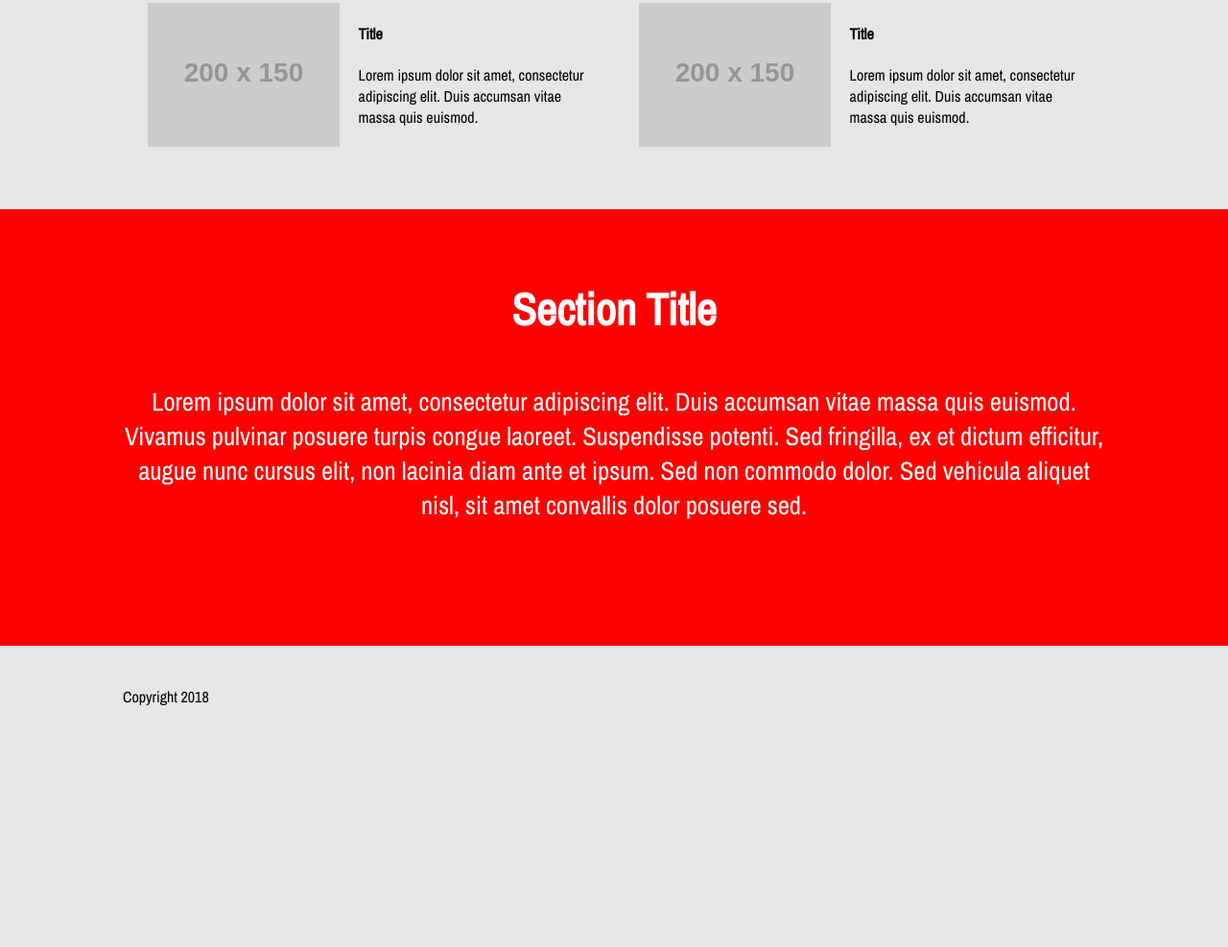
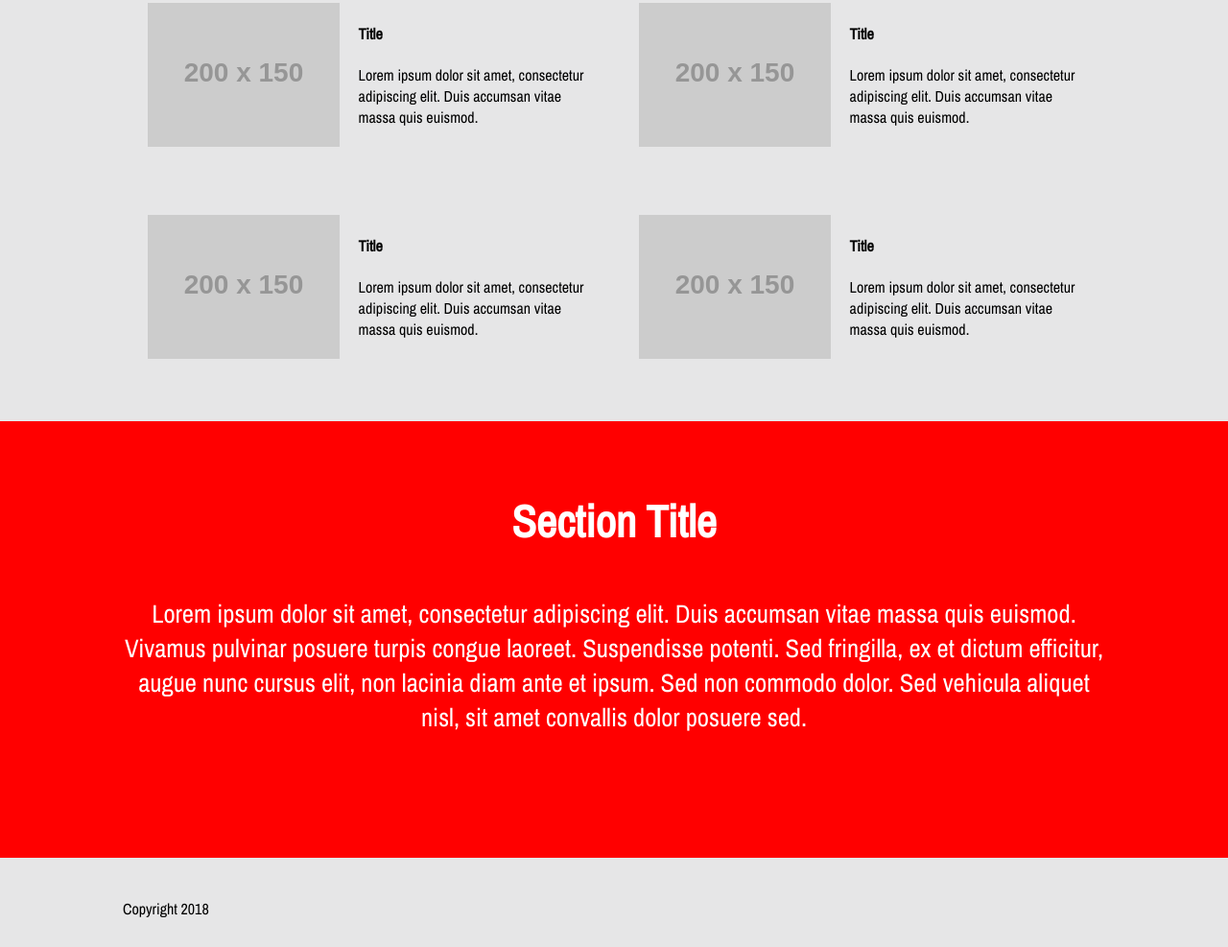
Before and after one commit to puttyplayer/iffall2019, a plain HTML site: page box-model/index.html in a window 1280 px wide. Shown: the part 1767-2754 px from the top of the page at 96% size. Before the commit the page ends 2533 px from the top, so only its background shows below. Drawn offline with nearby package versions, Linux system fonts and the light colour scheme; placeholder pictures from the web are drawn by us.

Commit message:
added extra images

```diff
--- a/box-model/index.html
+++ b/box-model/index.html
@@ -70,6 +70,18 @@
                         <p> Lorem ipsum dolor sit amet, consectetur adipiscing elit. Duis accumsan vitae massa quis euismod.</p>
                 </div>
 
+                <div class="photo_box">
+                        <img src="http://placehold.jp/200x150.png" alt="">
+                        <h4> Title</h4>
+                        <p> Lorem ipsum dolor sit amet, consectetur adipiscing elit. Duis accumsan vitae massa quis euismod.</p>
+                    </div>
+
+                    <div class="photo_box">
+                        <img src="http://placehold.jp/200x150.png" alt="">
+                        <h4> Title</h4>
+                        <p> Lorem ipsum dolor sit amet, consectetur adipiscing elit. Duis accumsan vitae massa quis euismod.</p>
+                    </div>
+
             </div>
     </div>
     <div id="about_us">
```
Also changed, not shown: 1 other file.
